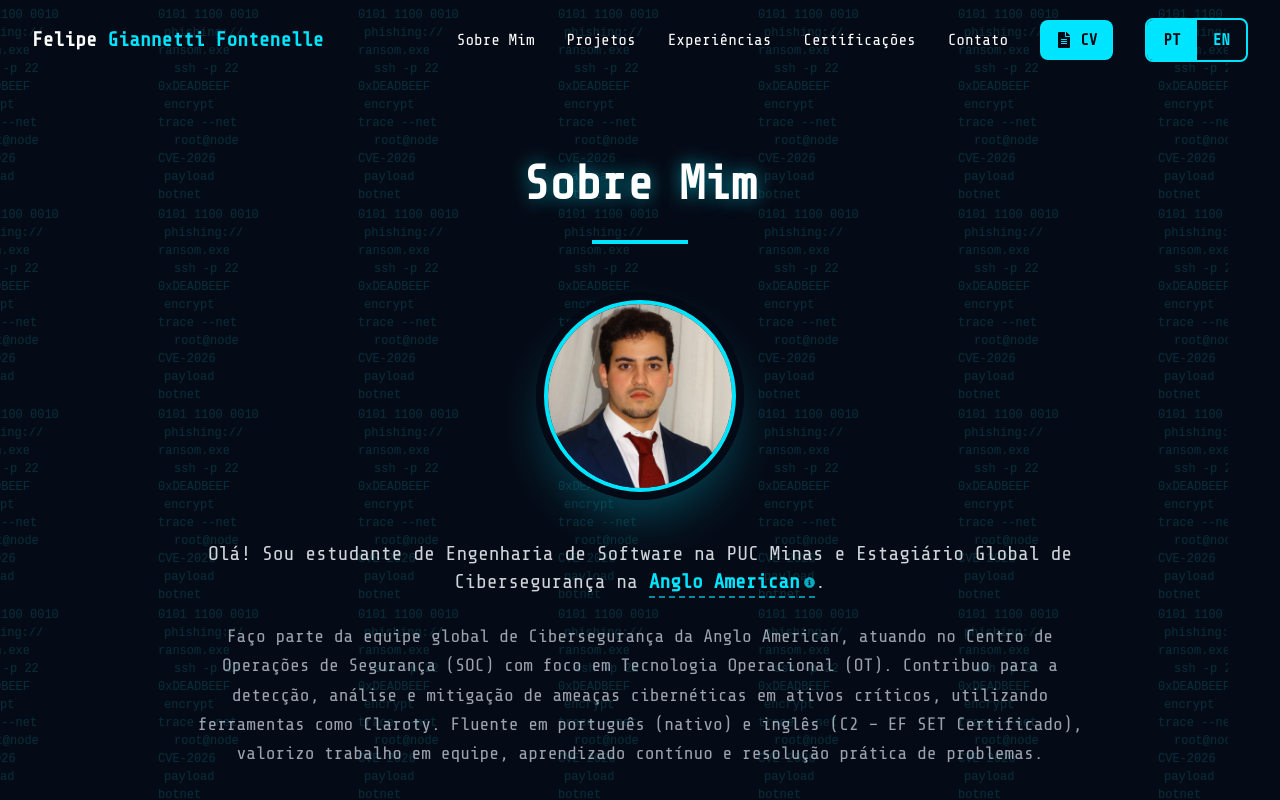
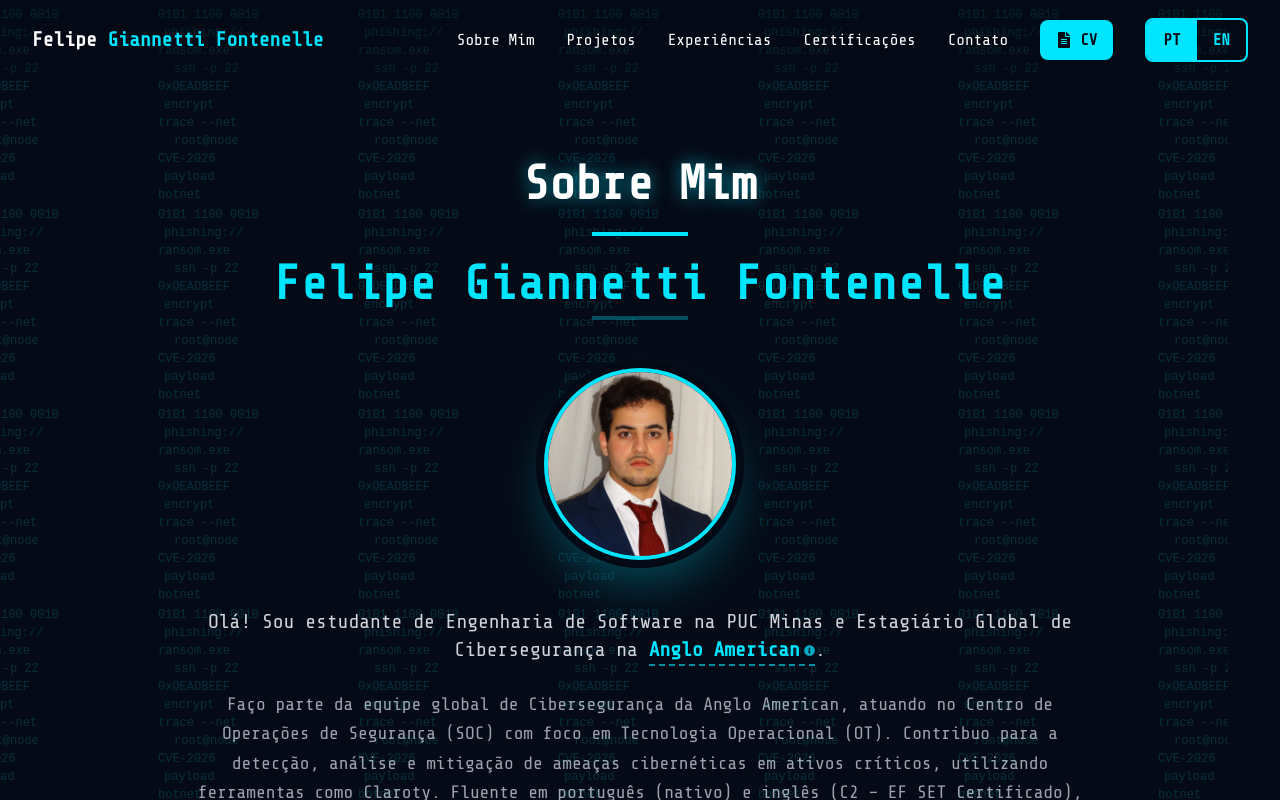
Before and after one commit to felipegiannetti/portfolio-felipe-giannetti-fontenelle, a React (Vite) app: page / in a window 1280 px wide. Built offline with nearby package versions, Linux system fonts and the light colour scheme.

Commit message:
Name logo refactor

```diff
--- a/src/components/About.jsx
+++ b/src/components/About.jsx
@@ -1,5 +1,37 @@
-import React, { useState } from 'react';
+import React, { useState, useEffect } from 'react';
 import { FaGraduationCap, FaCode, FaRocket, FaDownload, FaTimes, FaBuilding, FaInfoCircle, FaEye } from 'react-icons/fa';
+
+const TypewriterName = () => {
+  const fullName = 'Felipe Giannetti Fontenelle';
+  const [displayed, setDisplayed] = useState('');
+  const [done, setDone] = useState(false);
+
+  useEffect(() => {
+    let i = 0;
+    setDisplayed('');
+    setDone(false);
+    const interval = setInterval(() => {
+      i++;
+      setDisplayed(fullName.slice(0, i));
+      if (i >= fullName.length) {
+        clearInterval(interval);
+        setDone(true);
+      }
+    }, 70);
+    return () => clearInterval(interval);
+  }, []);
+
+  return (
+    <div className="text-center mb-2">
+      <span className="text-4xl md:text-5xl font-extrabold text-accent-green tracking-wide">
+        {displayed}
+        {!done && (
+          <span className="inline-block w-0.5 h-10 bg-accent-green align-middle ml-1 animate-pulse" />
+        )}
+      </span>
+    </div>
+  );
+};
 
 const AngloTooltip = ({ language }) => {
   const [show, setShow] = useState(false);
@@ -106,10 +138,15 @@ const About = ({ language, showCurriculo, setShowCurriculo }) => {
     <section id="about" className="min-h-screen pt-20 bg-primary-dark">
       <div className="max-w-7xl mx-auto px-4 sm:px-6 lg:px-8 py-20">
         {/* Title */}
-        <h2 className="text-5xl font-bold text-center mb-8">
+        <h2 className="text-5xl font-bold text-center mb-6">
           <span className="text-white">{currentContent.title}</span>
         </h2>
-        <div className="w-24 h-1 bg-accent-green mx-auto mb-12"></div>
+        <div className="w-24 h-1 bg-accent-green mx-auto mb-6"></div>
+
+        {/* Typewriter Name */}
+        <TypewriterName />
+
+        <div className="w-24 h-1 bg-accent-green/30 mx-auto mb-10"></div>
 
         <div className="flex justify-center mb-10">
           <div className="relative z-10 rounded-full bg-primary-dark/90 p-2 shadow-2xl shadow-accent-green/30">
--- a/src/components/Navbar.jsx
+++ b/src/components/Navbar.jsx
@@ -7,11 +7,16 @@ const Navbar = ({ language, setLanguage, setShowCurriculo }) => {
 
   useEffect(() => {
     const handleScroll = () => {
-      setScrolled(window.scrollY > 50);
+      const scrollTop = window.scrollY || document.documentElement.scrollTop || document.body.scrollTop;
+      setScrolled(scrollTop > 50);
     };
 
     window.addEventListener('scroll', handleScroll);
-    return () => window.removeEventListener('scroll', handleScroll);
+    document.addEventListener('scroll', handleScroll);
+    return () => {
+      window.removeEventListener('scroll', handleScroll);
+      document.removeEventListener('scroll', handleScroll);
+    };
   }, []);
 
   const handleClick = () => setNav(!nav);
@@ -34,9 +39,13 @@ const Navbar = ({ language, setLanguage, setShowCurriculo }) => {
 
   return (
     <nav
-      className={`fixed w-full z-50 transition-all duration-300 ${
-        scrolled ? 'bg-primary-blue shadow-lg' : 'bg-transparent'
-      }`}
+      className="fixed w-full z-50 transition-all duration-300"
+      style={{
+        backgroundColor: scrolled ? '#000000' : 'rgba(5, 11, 22, 0.3)',
+        backdropFilter: scrolled ? 'blur(12px)' : 'none',
+        borderBottom: scrolled ? '1px solid rgba(0, 229, 255, 0.2)' : 'none',
+        boxShadow: scrolled ? '0 2px 20px rgba(0,0,0,0.7)' : 'none',
+      }}
     >
       <div className="max-w-7xl mx-auto px-4 sm:px-6 lg:px-8">
         <div className="flex justify-between items-center h-20">
```
